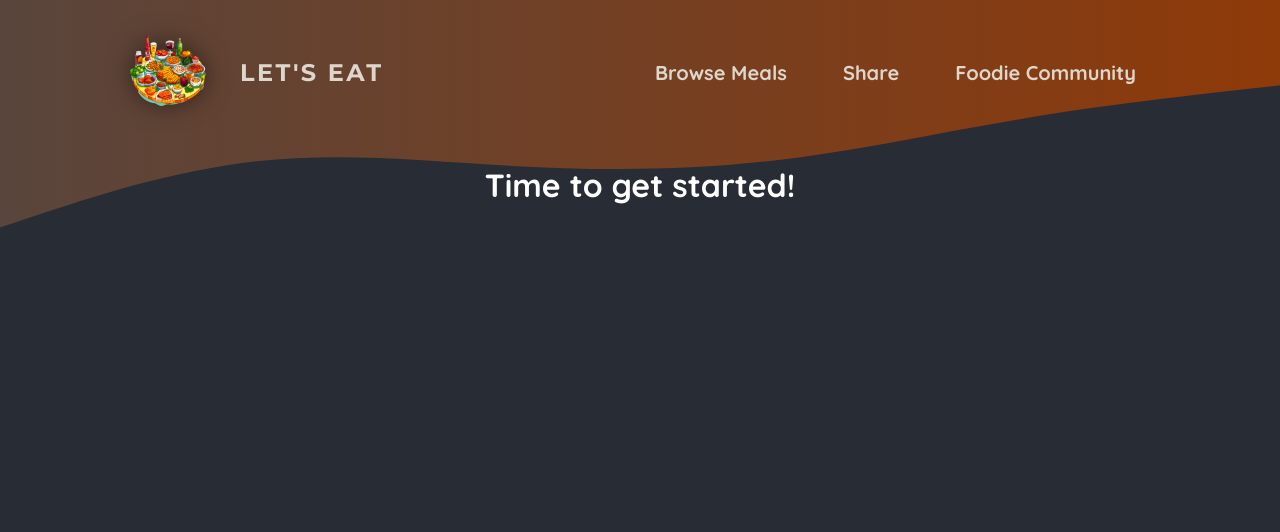
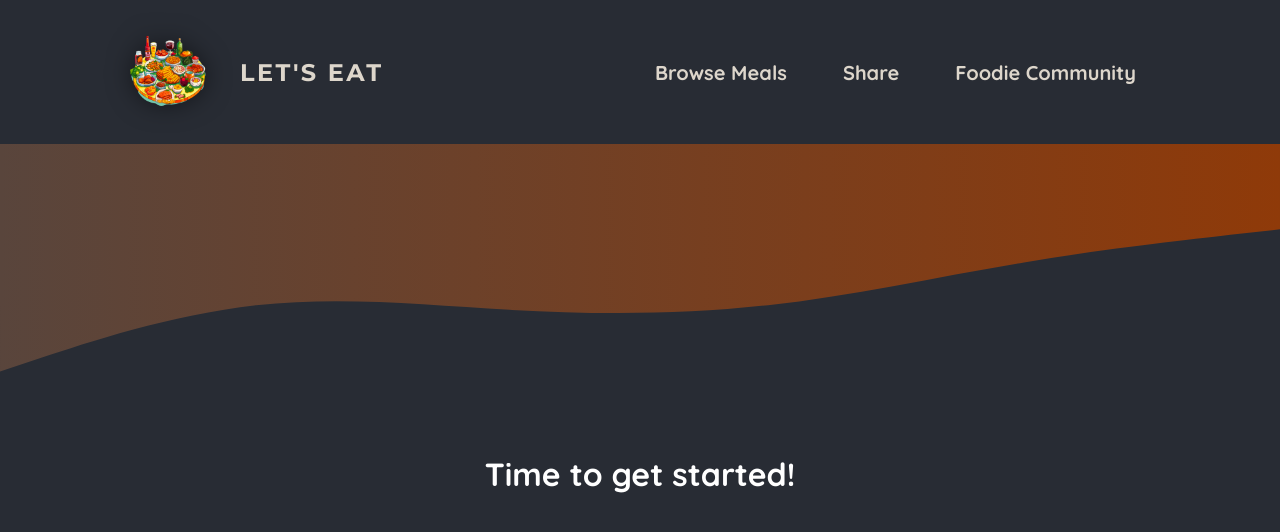
Before and after one commit to derrickmstrong/lets-eat, a Next.js app: page / in a window 1280 px wide. Shown: the top 532 px of the page. Built offline with nearby package versions, Linux system fonts and the light colour scheme.

Commit message:
Add MainHeader and MainHeaderBackground to layout; Suppress Hydration Warning caused by browser extensions;

```diff
--- a/app/globals.css
+++ b/app/globals.css
@@ -11,21 +11,6 @@ html {
 body {
   margin: 0;
   background: radial-gradient(#282c34, #282c34);
-}
-
-.header-background {
-  position: absolute;
-  width: 100%;
-  height: 320px;
-  top: 0;
-  left: 0;
-  z-index: -1;
-}
-
-svg {
-  display: block;
-  width: 100%;
-  height: auto;
 }
 
 .not-found,
--- a/app/layout.js
+++ b/app/layout.js
@@ -1,5 +1,6 @@
 import Header from '@/components/main-header';
 import './globals.css';
+import HeaderBackground from '@/components/main-header-background';
 
 export const metadata = {
   title: 'Let\'s Eat',
@@ -9,29 +10,9 @@ export const metadata = {
 export default function RootLayout({ children }) {
   return (
     <html lang="en">
-      <body>
+      <body suppressHydrationWarning={true}>
         <Header />
-        <div className="header-background">
-          <svg xmlns="http://www.w3.org/2000/svg" viewBox="0 0 1440 320">
-            <defs>
-              <linearGradient id="gradient" x1="0%" y1="0%" x2="100%" y2="0%">
-                <stop
-                  offset="0%"
-                  style={{ stopColor: '#59453c', stopOpacity: '1' }}
-                />
-                <stop
-                  offset="100%"
-                  style={{ stopColor: '#8f3a09', stopOpacity: '1' }}
-                />
-              </linearGradient>
-            </defs>
-            <path
-              fill="url(#gradient)"
-              d="M0,256L48,240C96,224,192,192,288,181.3C384,171,480,181,576,186.7C672,192,768,192,864,181.3C960,171,1056,149,1152,133.3C1248,117,1344,107,1392,101.3L1440,96L1440,0L1392,0C1344,0,1248,0,1152,0C1056,0,960,0,864,0C768,0,672,0,576,0C480,0,384,0,288,0C192,0,96,0,48,0L0,0Z"
-            ></path>
-          </svg>
-        </div>
-
+        <HeaderBackground />
         {children}
       </body>
     </html>
--- /dev/null
+++ b/components/main-header-background.js
@@ -0,0 +1,27 @@
+
+const MainHeaderBackground = () => {
+  return (
+    <div className="header-background">
+      <svg xmlns="http://www.w3.org/2000/svg" viewBox="0 0 1440 320">
+        <defs>
+          <linearGradient id="gradient" x1="0%" y1="0%" x2="100%" y2="0%">
+            <stop
+              offset="0%"
+              style={{ stopColor: "#59453c", stopOpacity: "1" }}
+            />
+            <stop
+              offset="100%"
+              style={{ stopColor: "#8f3a09", stopOpacity: "1" }}
+            />
+          </linearGradient>
+        </defs>
+        <path
+          fill="url(#gradient)"
+          d="M0,256L48,240C96,224,192,192,288,181.3C384,171,480,181,576,186.7C672,192,768,192,864,181.3C960,171,1056,149,1152,133.3C1248,117,1344,107,1392,101.3L1440,96L1440,0L1392,0C1344,0,1248,0,1152,0C1056,0,960,0,864,0C768,0,672,0,576,0C480,0,384,0,288,0C192,0,96,0,48,0L0,0Z"
+        ></path>
+      </svg>
+    </div>
+  );
+}
+
+export default MainHeaderBackground
--- a/components/main-header.js
+++ b/components/main-header.js
@@ -7,8 +7,8 @@ const Header = () => {
   return (
     <header className={styles.header}>
       <Link href="/" className={styles.logo}>
-        <Image src={logo.src} alt="Let's Eat" width={100} height={100} />
-        Let's Eat
+        <Image src={logo} alt="Let&apos;s Eat" width={100} height={100} priority />
+        Let&apos;s Eat
       </Link>
       <nav className={styles.nav}>
         <ul>
--- /dev/null
+++ b/styles/main-header-background.module.css
@@ -0,0 +1,14 @@
+.header-background {
+  position: absolute;
+  width: 100%;
+  height: 320px;
+  top: 0;
+  left: 0;
+  z-index: -1;
+}
+
+svg {
+  display: block;
+  width: 100%;
+  height: auto;
+}
```
